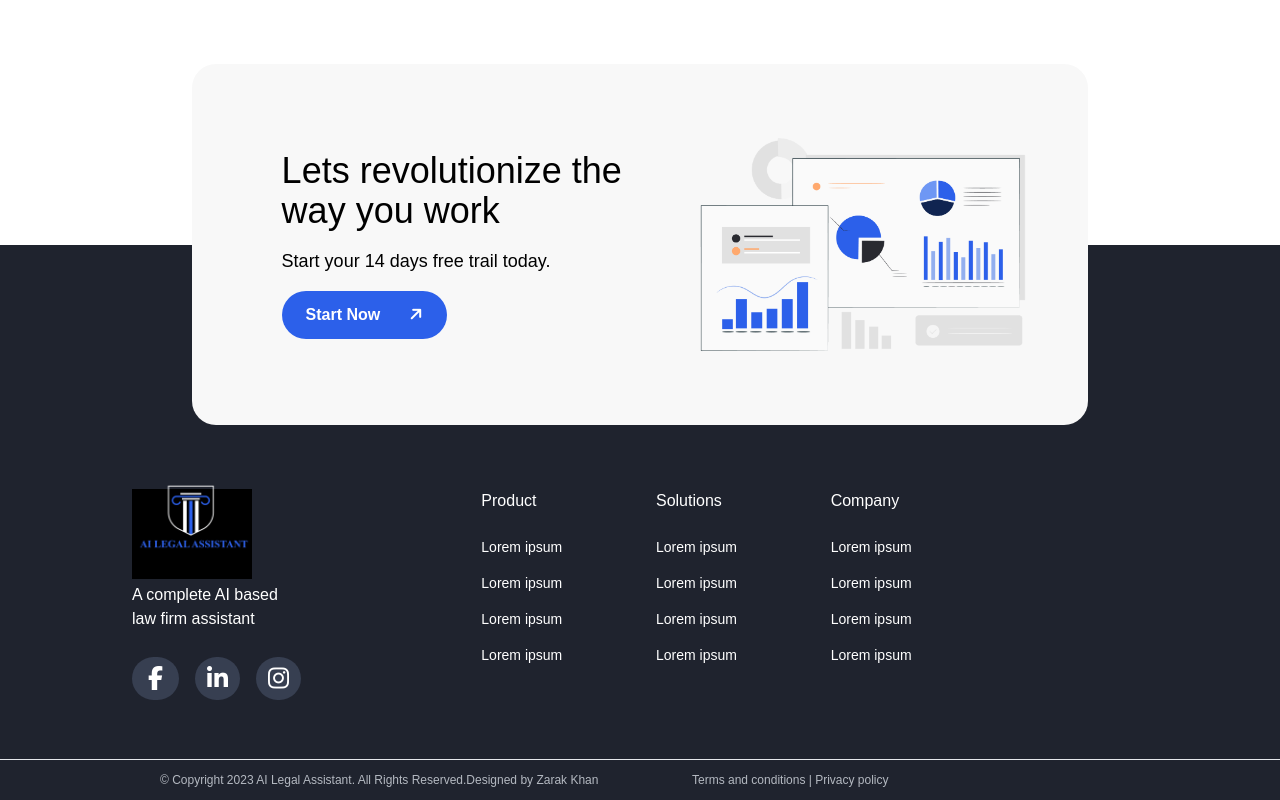
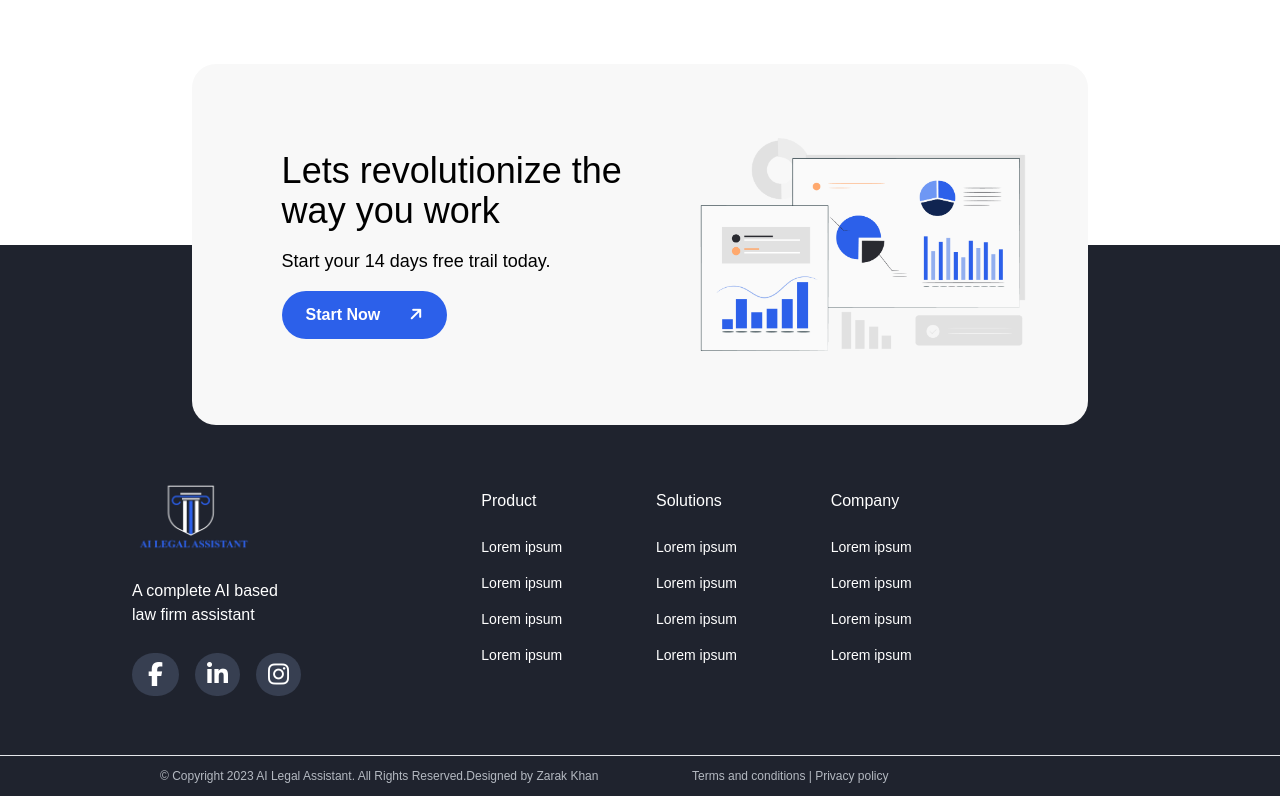
Before and after one commit to Zarakkhan-dev/legalai, a Next.js app: page / in a window 1280 px wide. Shown: the part 4278-5078 px from the top of the page. Built offline with nearby package versions, Linux system fonts and the light colour scheme.

Commit message:
Fixing logo Sizing

```diff
--- a/src/Component/Footer/Footer.jsx
+++ b/src/Component/Footer/Footer.jsx
@@ -8,11 +8,11 @@ const Footer = () => {
   <div className="mx-auto  space-y-8 px-1 py-16 lg:space-y-16  max-w-screen-lg">
     <div className="grid grid-cols-1 gap-8 lg:grid-cols-3">
       <div>
-        <div className="w-[120px]  h-[90px] flex items-end bg-black">
+        <div className="w-[120px]  h-[90px] flex items-end ">
        <Image src={logo} width={500} height={500} className='w-[100%]'/>
         </div>
 
-        <p className="mt-1 max-w-xs text-white w-[50%]">
+        <p className="max-w-xs text-white w-[50%]">
         A complete AI based law firm assistant
         </p>
 
```
